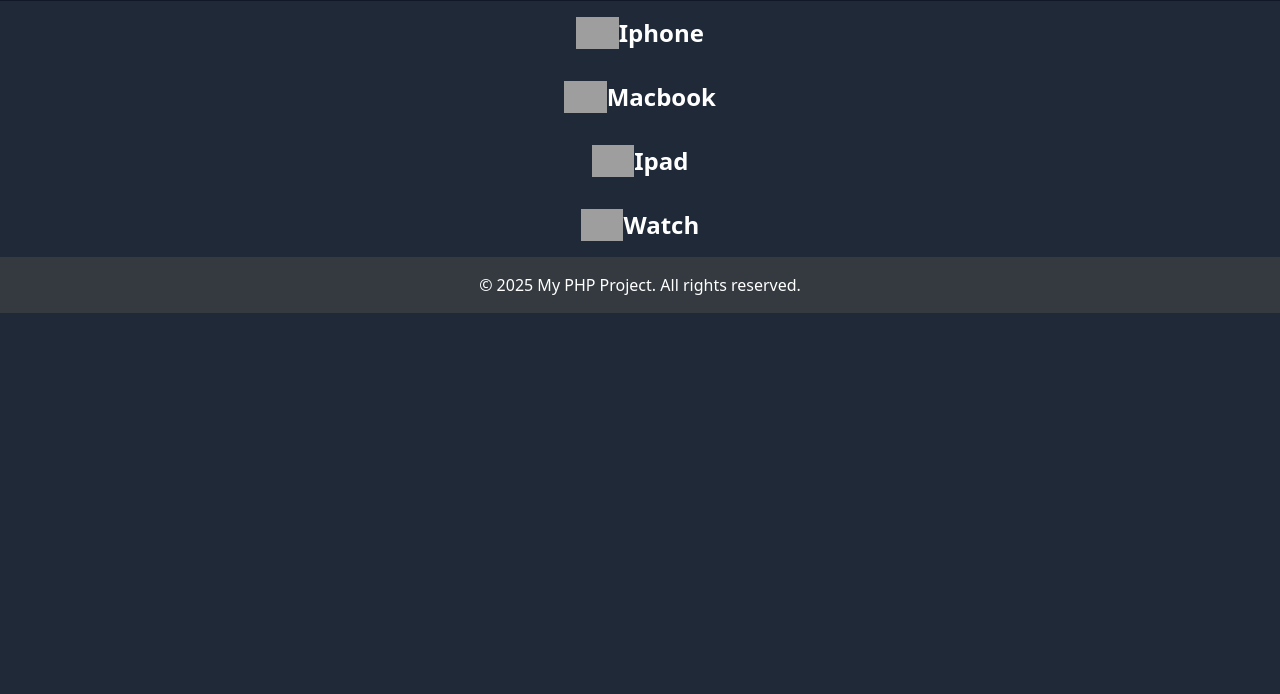
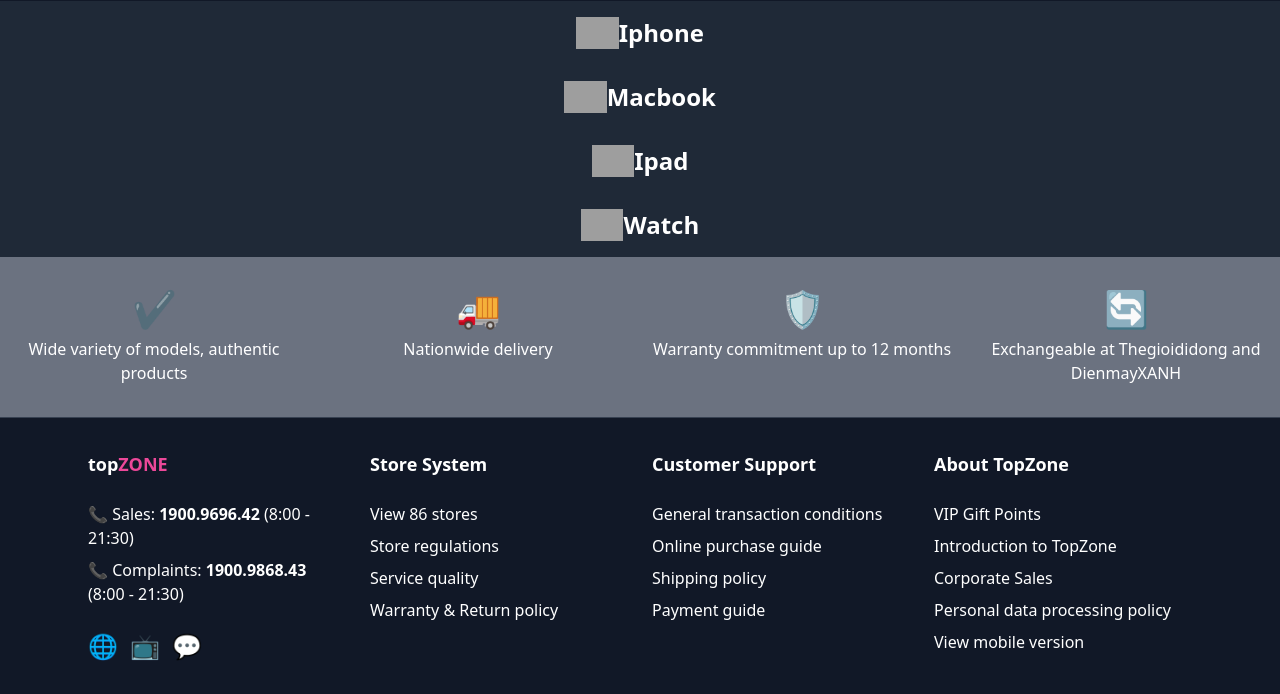
Before and after one commit to nct2k3/WebsiteSell, a PHP site: page / in a window 1280 px wide. Shown: the part 387-1081 px from the top of the page. Before the commit the page ends 700 px from the top, so only its background shows below. Run offline with PHP 8.4, Linux system fonts and the light colour scheme; data that the repository does not hold is empty; some libraries are stand-ins or nearby versions; grey boxes are pictures that could not be loaded.

Commit message:
4/2/2025/11h

```diff
--- a/controllers/DetailProductController.php
+++ b/controllers/DetailProductController.php
@@ -25,7 +25,9 @@ class DetailProductController extends BaseController
                 'capacity' => $capacity,
                 'color'=> $color
             ];
-        $this->view('frontEnd.detailProduct.index', ['productDetail'=>$ProductDeatil,'products' => $products,'productType'=>$product->productType]);
+
+        $ProductIphone = $this->ProductModel->getByIdGroup(rand(1, 6));
+        $this->view('frontEnd.detailProduct.index', ['ProductIphone' => $ProductIphone,'productDetail'=>$ProductDeatil,'products' => $products,'productType'=>$product->productType]);
     }
 
 
--- a/controllers/HomeController.php
+++ b/controllers/HomeController.php
@@ -12,7 +12,7 @@ class HomeController extends BaseController
     {
         $ProductIphone = $this->ProductModel->getByIdGroup(1);
         $ProductMacbock = $this->ProductModel->getByIdGroup(2);
-        $ProductIPad = $this->ProductModel->getByIdGroup(3);
+        $ProductIPad = $this->ProductModel->getByIdGroup(5);
         $ProductWatch = $this->ProductModel->getByIdGroup(4);
         // Render view với dữ liệu bien
         $this->view('frontEnd.home.index', ['ProductIphone' => $ProductIphone,
--- a/models/ProductModel.php
+++ b/models/ProductModel.php
@@ -134,7 +134,7 @@ class ProductModel extends BaseModel
 public function getByIdGroup($ProductID)
 {
 
-    $data = $this->getByIdGroupByGroupBy('Products', $ProductID, 'ProductLineID',"	ProductType",3);
+    $data = $this->getByIdGroupByGroupBy('Products', $ProductID, 'ProductLineID',"	ProductType",6);
         $Product = [];
 
         foreach ($data as $row) {
--- a/views/footer.php
+++ b/views/footer.php
@@ -1,11 +1,85 @@
-<!-- views/footer.php -->
-<footer class="bg-dark text-white text-center py-3">
-        <p>&copy; <?php echo date("Y"); ?> My PHP Project. All rights reserved.</p>
-    </footer>
+<!DOCTYPE html>
+<html lang="en">
+<head>
+  <meta charset="UTF-8">
+  <meta name="viewport" content="width=device-width, initial-scale=1.0">
+  <title>TopZone Footer</title>
+  <script src="https://cdn.tailwindcss.com"></script>
+</head>
+<body class="bg-gray-900 text-white">
 
-    <!-- Bootstrap JS (nếu cần) -->
-    <script src="https://code.jquery.com/jquery-3.5.1.slim.min.js"></script>
-    <script src="https://cdn.jsdelivr.net/npm/@popperjs/core@2.9.2/dist/umd/popper.min.js"></script>
-    <script src="https://stackpath.bootstrapcdn.com/bootstrap/4.5.2/js/bootstrap.min.js"></script>
+  <!-- Top Section -->
+  <div class=" text-white bg-gray-500 grid grid-cols-2 md:grid-cols-4 gap-4 text-center py-8 border-b border-gray-700">
+    <div>
+      <div class="text-4xl mb-2">✔️</div>
+      <p>Wide variety of models, authentic products</p>
+    </div>
+    <div>
+      <div class="text-4xl mb-2">🚚</div>
+      <p>Nationwide delivery</p>
+    </div>
+    <div>
+      <div class="text-4xl mb-2">🛡️</div>
+      <p>Warranty commitment up to 12 months</p>
+    </div>
+    <div>
+      <div class="text-4xl mb-2">🔄</div>
+      <p>Exchangeable at Thegioididong and DienmayXANH</p>
+    </div>
+  </div>
+
+  <!-- Footer -->
+  <footer class="bg-gray-900 py-8 text-white">
+    <div class="max-w-6xl mx-auto px-4">
+      <div class="grid grid-cols-2 md:grid-cols-4 gap-6">
+        <!-- Logo and Contact -->
+        <div>
+          <h2 class="text-lg font-bold mb-4">top<span class="text-pink-500">ZONE</span></h2>
+          <p class="mb-2">📞 Sales: <strong>1900.9696.42</strong> (8:00 - 21:30)</p>
+          <p class="mb-2">📞 Complaints: <strong>1900.9868.43</strong> (8:00 - 21:30)</p>
+          <div class="flex space-x-3 mt-4">
+            <a href="#" class="text-2xl">🌐</a>
+            <a href="#" class="text-2xl">📺</a>
+            <a href="#" class="text-2xl">💬</a>
+          </div>
+        </div>
+
+        <!-- Store Info -->
+        <div>
+          <h3 class="text-lg font-bold mb-4">Store System</h3>
+          <ul class="space-y-2">
+            <li><a href="#" class="hover:text-pink-500">View 86 stores</a></li>
+            <li><a href="#" class="hover:text-pink-500">Store regulations</a></li>
+            <li><a href="#" class="hover:text-pink-500">Service quality</a></li>
+            <li><a href="#" class="hover:text-pink-500">Warranty & Return policy</a></li>
+          </ul>
+        </div>
+
+        <!-- Customer Support -->
+        <div>
+          <h3 class="text-lg font-bold mb-4">Customer Support</h3>
+          <ul class="space-y-2">
+            <li><a href="#" class="hover:text-pink-500">General transaction conditions</a></li>
+            <li><a href="#" class="hover:text-pink-500">Online purchase guide</a></li>
+            <li><a href="#" class="hover:text-pink-500">Shipping policy</a></li>
+            <li><a href="#" class="hover:text-pink-500">Payment guide</a></li>
+          </ul>
+        </div>
+
+        <!-- About TopZone -->
+        <div>
+          <h3 class="text-lg font-bold mb-4">About TopZone</h3>
+          <ul class="space-y-2">
+            <li><a href="#" class="hover:text-pink-500">VIP Gift Points</a></li>
+            <li><a href="#" class="hover:text-pink-500">Introduction to TopZone</a></li>
+            <li><a href="#" class="hover:text-pink-500">Corporate Sales</a></li>
+            <li><a href="#" class="hover:text-pink-500">Personal data processing policy</a></li>
+            <li><a href="#" class="hover:text-pink-500">View mobile version</a></li>
+          </ul>
+        </div>
+      </div>
+    </div>
+  </footer>
+
 </body>
 </html>
--- a/views/frontEnd/header/index.php
+++ b/views/frontEnd/header/index.php
@@ -67,7 +67,7 @@
                 <div  onclick="window.location='?controller=product&items=5'"
                  class="col-12 col-md-1 d-flex align-items-center justify-content-center text-white font-bold text-sm hover:bg-gray-400 p-2">
                     <img class="h-6 mx-1" src="https://img.icons8.com/?size=100&id=2318&format=png&color=ffffff" alt="Icon">
-                    <a >iPad</a>
+                    <a >IPad</a>
                 </div>
                 <div  onclick="window.location='?controller=product&items=6'"
                  class="col-12 col-md-1 d-flex align-items-center justify-content-center text-white font-bold text-sm hover:bg-gray-400 p-2">
--- a/views/frontEnd/home/index.php
+++ b/views/frontEnd/home/index.php
@@ -49,11 +49,11 @@ $controller->index();
             <img class="h-8" src="https://img.icons8.com/?size=100&id=30840&format=png&color=ffffff" alt="Logo">
             <div class=" text-2xl text-center font-bold text-white">Iphone </div>
         </div>
-        <div class="grid grid-cols-1 md:grid-cols-3 gap-0 p-0">
+        <div class="grid grid-cols-2 md:grid-cols-3 gap-0 p-0">
              <?php foreach($ProductIphone as $items): ?>
             <div
             onclick="window.location='?controller=DetailProduct&items=<?php echo $items->productID; ?>'"
-            class="bg-gray-800 hover:bg-gray-500 rounded-xl shadow-lg p-6 max-w-xs text-white mx-auto mb-0 mt-22">
+            class="bg-gray-800 hover:bg-gray-500 rounded-xl shadow-lg p-6 max-w-xs text-white mx-auto mb-8 mt-22">
                 <img src="<?php  echo $items->img;  ?>" alt="iPhone 16 Pro Max" class="w-full rounded-lg mb-4">
                 <h2 class="text-lg font-semibold mb-2"><?php  echo $items->productName;  ?></h2>
                 <h1 class="font-bold text-xl"><?php  echo $items->price;  ?>₫</h1>
@@ -66,11 +66,11 @@ $controller->index();
             <img class="h-8" src="https://img.icons8.com/?size=100&id=30840&format=png&color=ffffff" alt="Logo">
             <div class=" text-2xl text-center font-bold text-white">Macbook </div>
         </div>
-        <div class="grid grid-cols-1 md:grid-cols-3 gap-0 p-0">
+        <div class="grid grid-cols-2 md:grid-cols-3 gap-0 p-0">
              <?php foreach($ProductMacbock as $items): ?>
             <div
             onclick="window.location='?controller=DetailProduct&items=<?php echo $items->productID; ?>'"
-            class="bg-gray-800 hover:bg-gray-500 rounded-xl shadow-lg p-6 max-w-xs text-white mx-auto mb-0 mt-22">
+            class="bg-gray-800 hover:bg-gray-500 rounded-xl shadow-lg p-6 max-w-xs text-white mx-auto mb-8 mt-22">
                 <img src="<?php  echo $items->img;  ?>" alt="iPhone 16 Pro Max" class="w-full rounded-lg mb-4">
                 <h2 class="text-lg font-semibold mb-2"><?php  echo $items->productName;  ?></h2>
                 <h1 class="font-bold text-xl"><?php  echo $items->price;  ?>₫</h1>
@@ -86,11 +86,11 @@ $controller->index();
             <img class="h-8" src="https://img.icons8.com/?size=100&id=30840&format=png&color=ffffff" alt="Logo">
             <div class=" text-2xl text-center font-bold text-white">Ipad </div>
         </div>
-        <div class="grid grid-cols-1 md:grid-cols-3 gap-0 p-0">
+        <div class="grid grid-cols-2 md:grid-cols-3 gap-0 p-0">
              <?php foreach($ProductIPad as $items): ?>
             <div
             onclick="window.location='?controller=DetailProduct&items=<?php echo $items->productID; ?>'"
-            class="bg-gray-800 hover:bg-gray-500 rounded-xl shadow-lg p-6 max-w-xs text-white mx-auto mb-0 mt-22">
+            class="bg-gray-800 hover:bg-gray-500 rounded-xl shadow-lg p-6 max-w-xs text-white mx-auto mb-8 mt-22">
                 <img src="<?php  echo $items->img;  ?>" alt="iPhone 16 Pro Max" class="w-full rounded-lg mb-4">
                 <h2 class="text-lg font-semibold mb-2"><?php  echo $items->productName;  ?></h2>
                 <h1 class="font-bold text-xl"><?php  echo $items->price;  ?>₫</h1>
@@ -106,11 +106,11 @@ $controller->index();
             <img class="h-8" src="https://img.icons8.com/?size=100&id=30840&format=png&color=ffffff" alt="Logo">
             <div class=" text-2xl text-center font-bold text-white">Watch </div>
         </div>
-        <div class="grid grid-cols-1 md:grid-cols-3 gap-0 p-0">
+        <div class="grid grid-cols-2 md:grid-cols-3 gap-0 p-0">
              <?php foreach($ProductWatch as $items): ?>
             <div
             onclick="window.location='?controller=DetailProduct&items=<?php echo $items->productID; ?>'"
-            class="bg-gray-800 hover:bg-gray-500 rounded-xl shadow-lg p-6 max-w-xs text-white mx-auto mb-0 mt-22">
+            class="bg-gray-800 hover:bg-gray-500 rounded-xl shadow-lg p-6 max-w-xs text-white mx-auto mb-8 mt-22">
                 <img src="<?php  echo $items->img;  ?>" alt="iPhone 16 Pro Max" class="w-full rounded-lg mb-4">
                 <h2 class="text-lg font-semibold mb-2"><?php  echo $items->productName;  ?></h2>
                 <h1 class="font-bold text-xl"><?php  echo $items->price;  ?>₫</h1>
--- a/views/frontEnd/information/index.php
+++ b/views/frontEnd/information/index.php
@@ -40,11 +40,11 @@ $controller->index();
                 </p>
 
                 <p class="flex items-center">
-                    <strong class="mr-2">Số Điện Thoại:</strong>
+                    <strong class="mr-2">Number Phone:</strong>
                     <input type="number" name="phone" id="phone" class="w-auto p-1 border-0 focus:outline-none h-8 bg-gray-600 hover:bg-green-300 rounded-2xl" placeholder="<?php echo $dataUser->PhoneNumber; ?>" required>
                 </p>
                 <p class="flex items-center">
-                    <strong class="mr-2">Địa Chỉ:</strong>
+                    <strong class="mr-2">Address:</strong>
                     <input type="text" name="address" id="address" class="flex-1 p-1 border-0 focus:outline-none h-8 bg-gray-600 hover:bg-green-300 rounded-2xl" placeholder="<?php echo $dataUser->Address ?>" required>
                 </p>
                 <p class="flex items-center">
--- a/views/frontEnd/search/index.php
+++ b/views/frontEnd/search/index.php
@@ -71,3 +71,6 @@ $controller->index();
     </div>
 </body>
 </html>
+<?php
+require_once './views/footer.php';
+?>
```
Also changed, not shown: views/frontEnd/detailProduct/index.php (+14 -2 lines), views/frontEnd/cart/index.php (line endings or trailing spaces), views/frontEnd/login/index.php (line endings or trailing spaces), views/frontEnd/payment/index.php (line endings or trailing spaces), views/frontEnd/register/index.php (line endings or trailing spaces).
